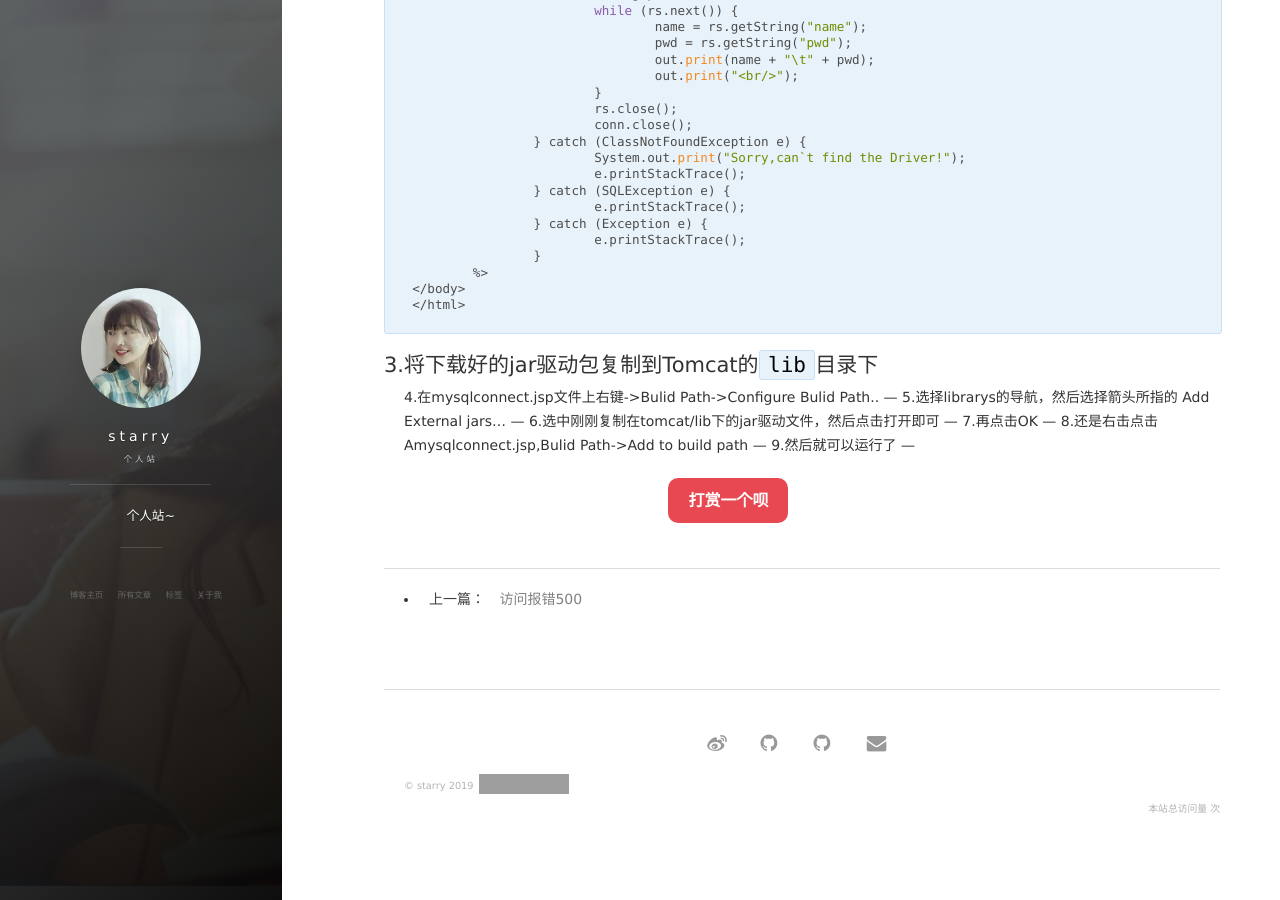
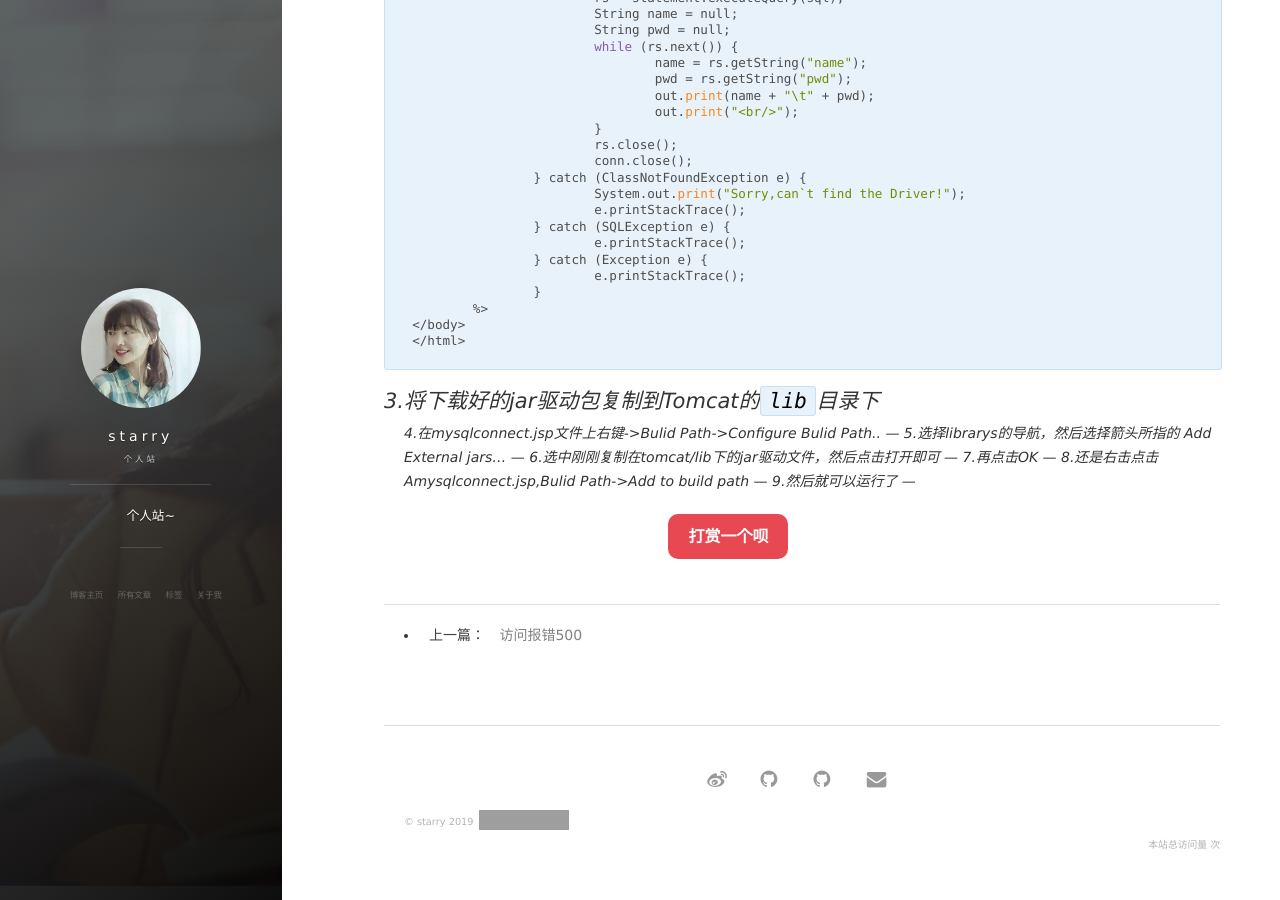
Before and after one commit to MMstarry/MMstarry.github.io, a Jekyll site: the page built from _posts/2019-03-03-连接MySQL.md, in a window 1280 px wide and 900 px high, scrolled down 1063 px. Built offline with Jekyll 4.4.1, drawn with Linux system fonts in a browser that asks for light colours; nearby versions of some CDN libraries; comment, search, counter and statistics services are not loaded; grey boxes are pictures that could not be loaded.

````diff
--- a/_posts/2019-03-03-连接MySQL.md
+++ b/_posts/2019-03-03-连接MySQL.md
@@ -5,7 +5,7 @@ date: 2019-03-03
 description: "无"
 tag: JavaWeb
 ---
-
+---
 ## 直接正题
 ---
 *1.先打开数据库，建立一个表`test`,同时确定mysql已经启动*
@@ -81,17 +81,17 @@ tag: JavaWeb
 </html>
 ```
 
-3.将下载好的jar驱动包复制到Tomcat的`lib`目录下
+*3.将下载好的jar驱动包复制到Tomcat的`lib`目录下*
 ---
-4.在mysqlconnect.jsp文件上右键->Bulid Path->Configure Bulid Path..
+*4.在mysqlconnect.jsp文件上右键->Bulid Path->Configure Bulid Path..*
 ---
-5.选择librarys的导航，然后选择箭头所指的 Add External jars...
+*5.选择librarys的导航，然后选择箭头所指的 Add External jars...*
 ---
-6.选中刚刚复制在tomcat/lib下的jar驱动文件，然后点击打开即可
+*6.选中刚刚复制在tomcat/lib下的jar驱动文件，然后点击打开即可*
 ---
-7.再点击OK
+*7.再点击OK*
 ---
-8.还是右击点击Amysqlconnect.jsp,Bulid Path->Add to build path
+*8.还是右击点击Amysqlconnect.jsp,Bulid Path->Add to build path*
 ---
-9.然后就可以运行了
+*9.然后就可以运行了*
 ---
````
